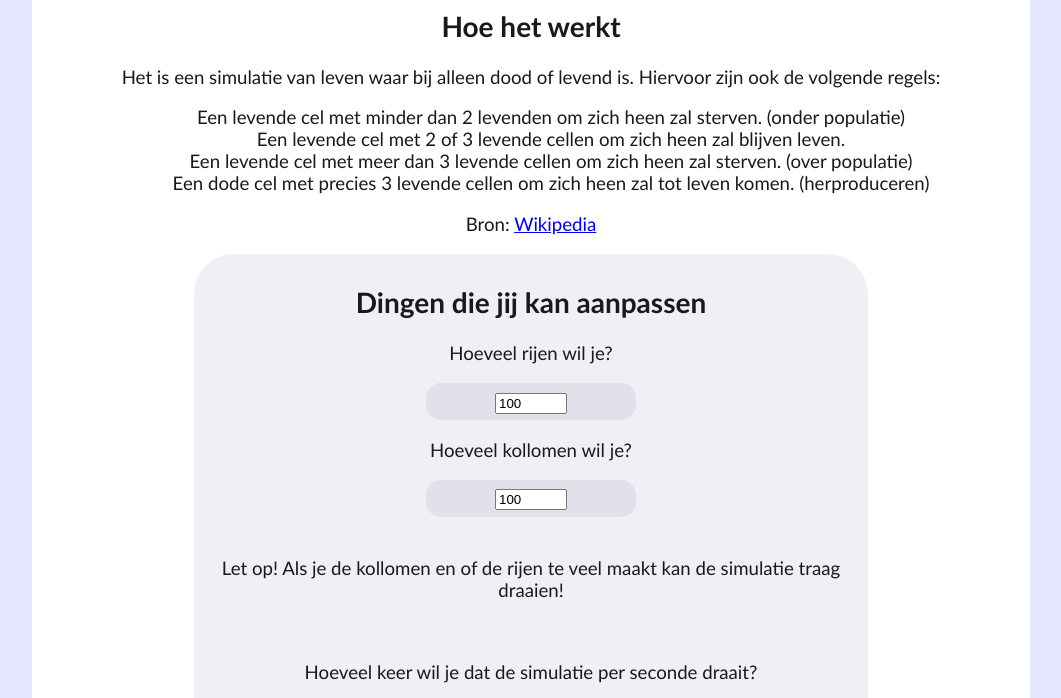
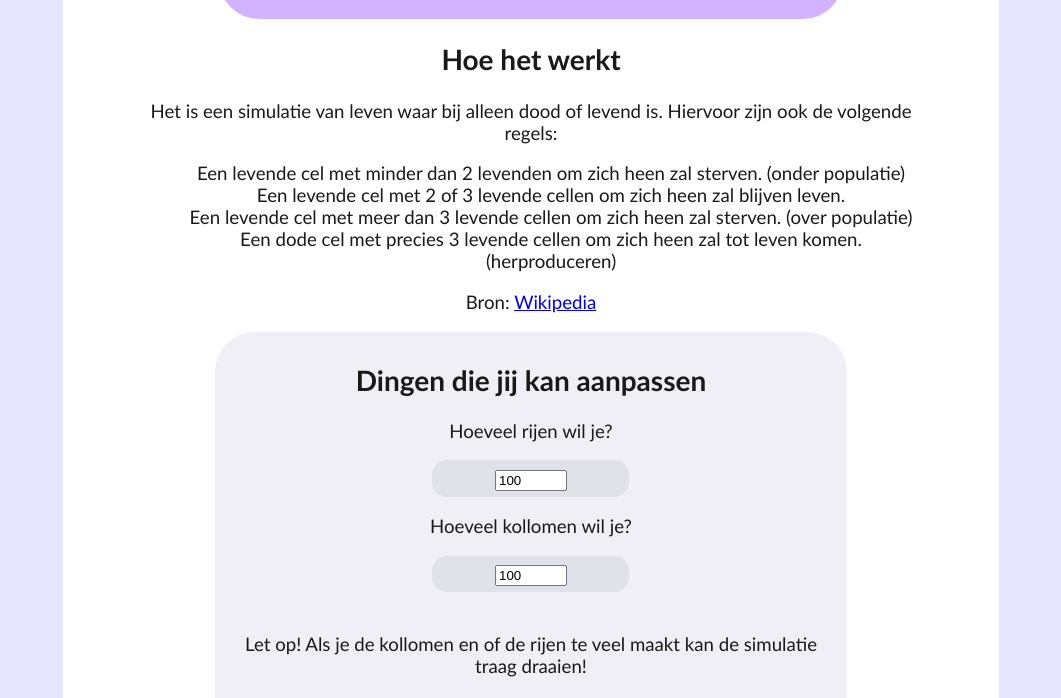
Before and after one commit to THig1/PO2-conway-game-of-live, a plain HTML site: page index.html in a window 1280 px wide. Shown: the part 255-953 px from the top of the page, without its empty margins (109-1170 px from the left). Drawn offline with Linux system fonts and the light colour scheme.

Commit message:
Update styles.css

```diff
--- a/styles.css
+++ b/styles.css
@@ -18,7 +18,7 @@ header {
     }
 
 body {
-    padding: auto;
+    padding: 40px;
     background-color: #e6e6ff;
     color: #191919;
     font-weight: medium;
```
